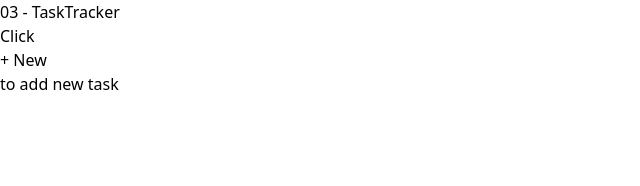
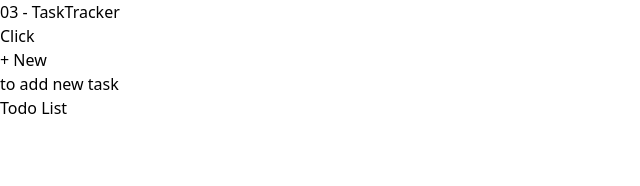
Before and after one commit to madhuraitsolutions/task_tracker, a React (Vite) app: page / in a window 1280 px wide. Shown: the top 186 px of the page, without its empty margins (0-640 px from the left). Built offline with nearby package versions, Linux system fonts and the light colour scheme.

Commit message:
Added Todo List

```diff
--- a/src/App.jsx
+++ b/src/App.jsx
@@ -13,14 +13,21 @@ function App() {
       </h1>
       <div className='flex flex-row items-center gap-4'>
         <p className='text-xl pl-6'>Click </p>
-        <AddTask taskList={taskList} setTaskList={setTaskList}/>
+        <AddTask taskList={taskList} setTaskList={setTaskList} />
         <p className='text-xl'>to add new task</p>
       </div>
-      {
-        taskList.map((task, index) => (
-          <Todo key={index} task={task} />
-        ))
-      }
+      <div>
+        <h1 className="ml-6 my-2 bg-slate-600 w-4/12 text-2xl font-bold py-1 px-4 rounded-lg">
+          Todo List
+        </h1>
+        {
+          taskList.map((task, index) => (
+            <>
+              <Todo key={index} task={task} />
+            </>
+          ))
+        }
+      </div>
     </>
   )
 }
```
